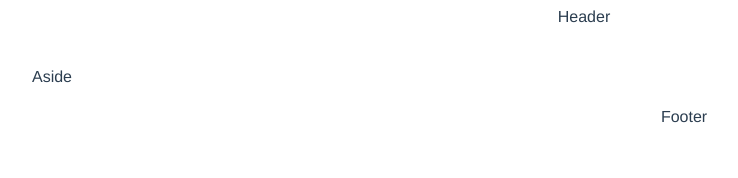
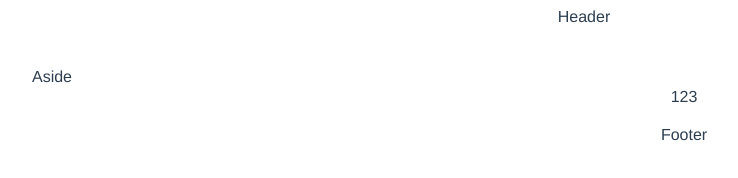
Before and after one commit to SSoLMan/admin-1721, a Vue app: page / in a window 1280 px wide. Shown: the top 178 px of the page, without its empty margins (56-794 px from the left). Built offline with nearby package versions, Linux system fonts and the light colour scheme.

Commit message:
change layout

```diff
--- a/src/components/Layout.vue
+++ b/src/components/Layout.vue
@@ -7,7 +7,7 @@
       <el-container>
         <el-main>
 
-          <div></div>
+          <div>123</div>
 
         </el-main>
         <el-footer>Footer</el-footer>
```
